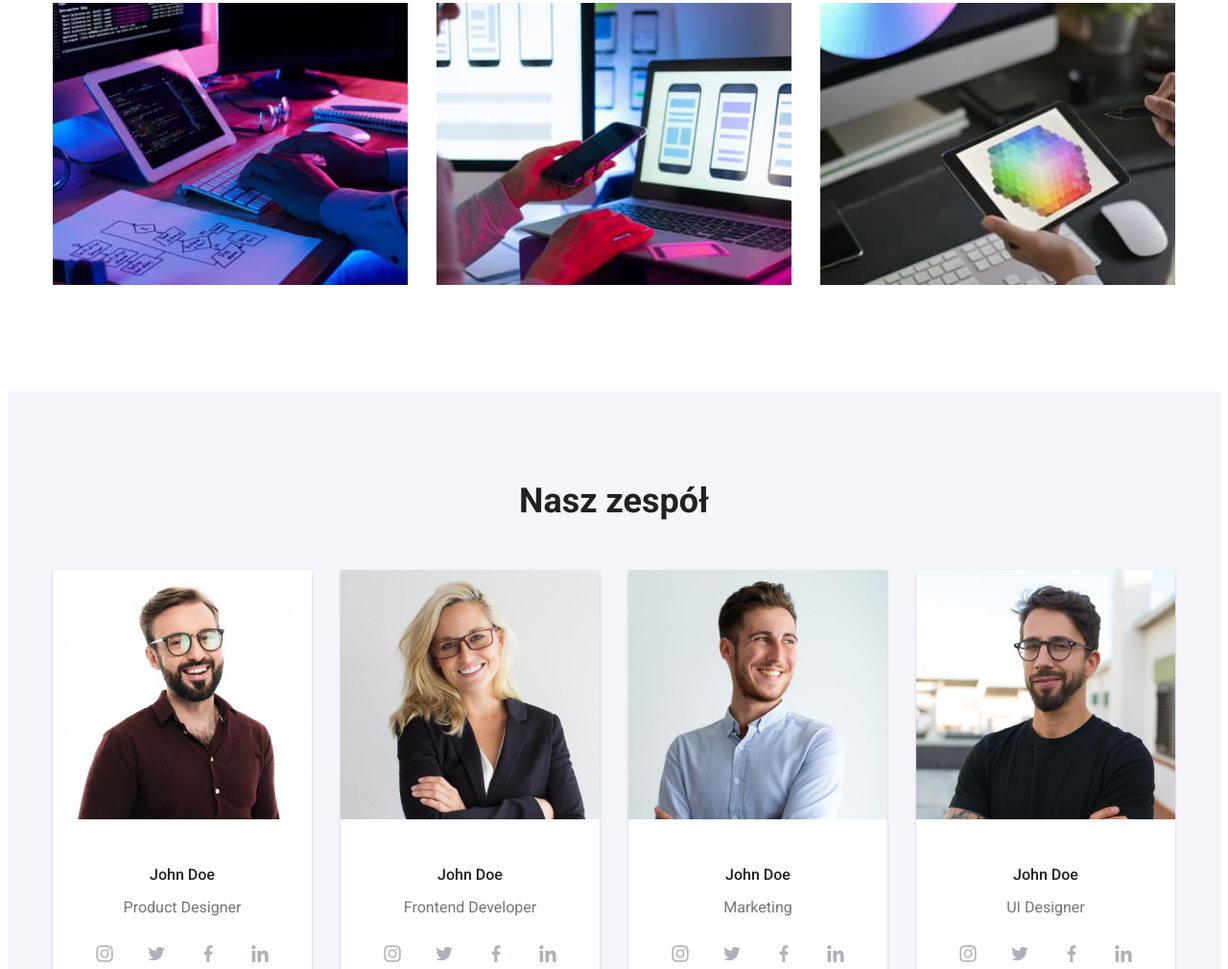
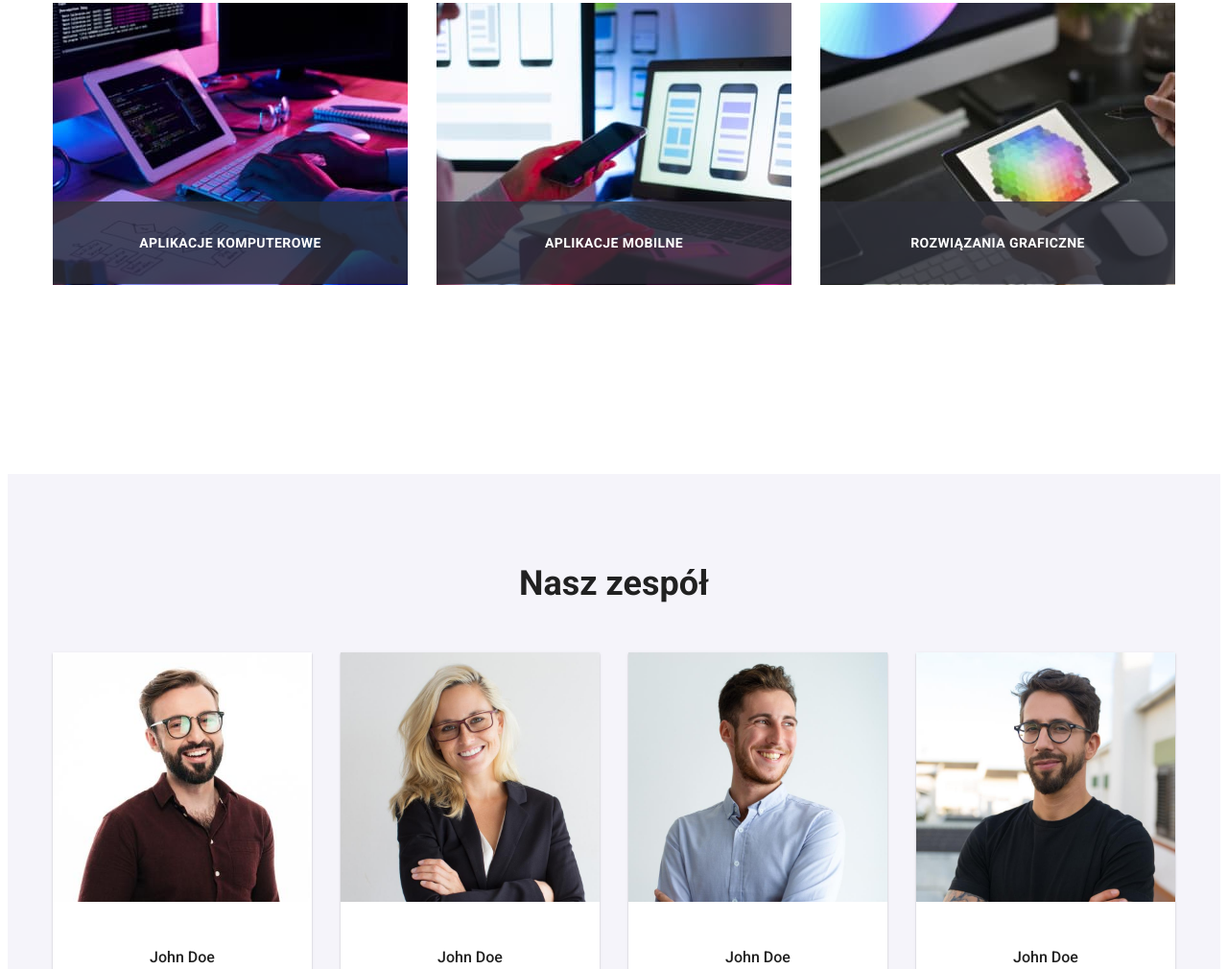
Before and after one commit to MichalBryla3/-goit-markup-hw-05v2, a plain HTML site: page index.html in a window 1280 px wide. Shown: the part 1223-2233 px from the top of the page at 96% size. Drawn offline with Linux system fonts and the light colour scheme.

Commit message:
add label

```diff
--- a/css/styles.css
+++ b/css/styles.css
@@ -13,6 +13,7 @@
   --fourth-color: #757575;
   --background-color-second: rgba(47, 48, 58, 1);
   --icons-clients-color: #afb1b8;
+  --transition: cubic-bezier(0.4, 0, 0.2, 1);
 }
 * {
   box-sizing: border-box;
@@ -67,6 +68,7 @@ body {
 .nav__link:focus,
 .nav__link:active {
   color: var(--primary-color);
+  transition: transform 250ms cubic-bezier(0.4, 0, 0.2, 1);
 }
 
 .contact {
@@ -93,6 +95,7 @@ body {
 .contact__date:active {
   color: var(--primary-color);
   fill: var(--primary-color);
+  transition: transform 250ms cubic-bezier(0.4, 0, 0.2, 1);
 }
 
 /* -------------LOGO------------- */
@@ -156,6 +159,7 @@ body {
 .footer__contact:active,
 .footer__contact:focus {
   color: var(--primary-color);
+  transition: transform 250ms cubic-bezier(0.4, 0, 0.2, 1);
 }
 .footer__title--social {
   margin: 0px;
@@ -179,6 +183,7 @@ body {
 .footer__social-icon:hover,
 .footer__social-icon:focus {
   background-color: var(--primary-color);
+  transition: transform 250ms cubic-bezier(0.4, 0, 0.2, 1);
 }
 
 /* -------------SLIDER------------- */
@@ -288,6 +293,19 @@ body {
   gap: 30px;
   padding: 0px;
 }
+.responsibilities__label {
+  text-transform: uppercase;
+  color: var(--third-color);
+  font-weight: 700;
+  text-align: center;
+  letter-spacing: 0.03em;
+  background-color: rgba(47, 48, 58, 0.8);
+  padding-top: 35px;
+  padding-bottom: 35px;
+  margin: 0px;
+  position: relative;
+  top: -90px;
+}
 
 /* -------------PERSONEL------------- */
 .personel {
@@ -346,6 +364,7 @@ body {
 .personel__social-icon:focus {
   background-color: var(--primary-color);
   fill: var(--third-color);
+  transition: transform 250ms cubic-bezier(0.4, 0, 0.2, 1);
 }
 
 /* -------------CLIENTS------------- */
@@ -380,6 +399,7 @@ body {
   color: red;
   border-color: var(--primary-color);
   fill: var(--primary-color);
+  transition: transform 250ms cubic-bezier(0.4, 0, 0.2, 1);
 }
 
 /* -------------FILTERS------------- */
--- a/index.html
+++ b/index.html
@@ -153,6 +153,7 @@
                 width="370"
                 height="294"
               />
+              <p class="responsibilities__label">Aplikacje komputerowe</p>
             </li>
             <li>
               <img
@@ -161,6 +162,7 @@
                 width="370"
                 height="294"
               />
+              <p class="responsibilities__label">Aplikacje mobilne</p>
             </li>
             <li>
               <img
@@ -169,6 +171,7 @@
                 width="370"
                 height="294"
               />
+              <p class="responsibilities__label">Rozwiązania graficzne</p>
             </li>
           </ul>
         </div>
```
